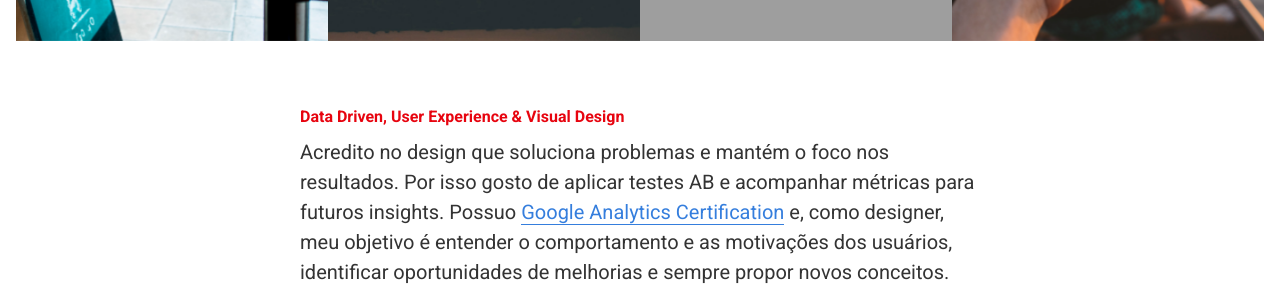
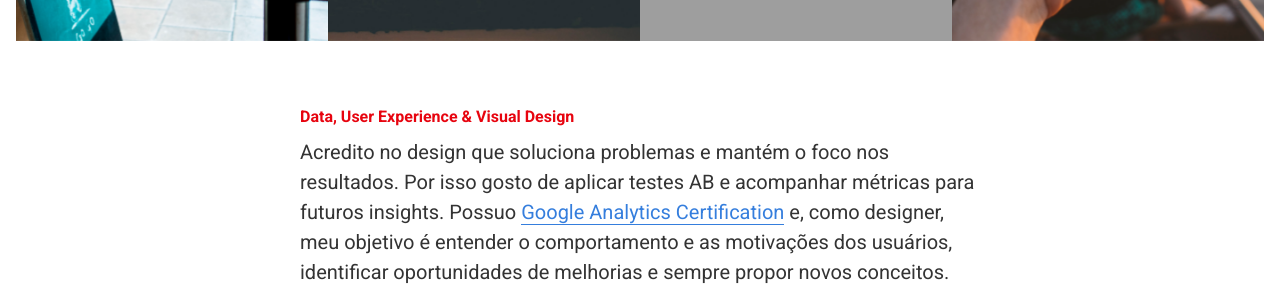
Before and after one commit to roneystones/roneystones, a Jekyll site: the page built from index.html, in a window 1280 px wide. Shown: the part 843-1143 px from the top of the page. Built offline with Jekyll 4.4.1, drawn with Linux system fonts in a browser that asks for light colours; grey boxes are pictures that could not be loaded.

Commit message:
ajuste de texto

```diff
--- a/index.html
+++ b/index.html
@@ -2,7 +2,7 @@
 layout: base
 title: Roney Stones – Desenha interfaces e interações
 description: Lorem ipsum dolor sit amet, consectetur adipisicing elit.
-canonical: http://roneystones.github.io/roneystones
+canonical: http://roneystones.github.io/
 ---
 
 <header class="cf measure-wide center mb5">
@@ -16,10 +16,10 @@ canonical: http://roneystones.github.io/roneystones
 </section>
 
 <section class="cf measure-wide center mb5">
-  <h3 class="dark-red f5 fw7 mb2">Data Driven, User Experience & Visual Design</h3>
+  <h3 class="dark-red f5 fw7 mb2">Data, User Experience & Visual Design</h3>
   <p class="mb5">Acredito no design que soluciona problemas e mantém o foco nos resultados. Por isso gosto de aplicar testes AB e acompanhar métricas para futuros insights. Possuo <a class="link blue dim bb b--blue" href="#">Google Analytics Certification</a> e, como designer, meu objetivo é entender o comportamento e as motivações dos usuários, identificar oportunidades de melhorias e sempre propor novos conceitos.</p>
 
- <!--  <h3 class="dark-red f5 fw7 mb2">User Experience & Visual Design</h3>
+  <!-- <h3 class="dark-red f5 fw7 mb2">User Experience & Visual Design</h3>
   <p class="mb5">Me interesso por pesquisa e documentação (UX Canvas, Task Flows, Consumer Journeys) • Prototipação (Wireframes e Sitemaps) • Design (Low/high fidelity mockups).</p> -->
 
   <h3 class="dark-red f5 fw7 mb2">Front-end Development & além</h3>
```
